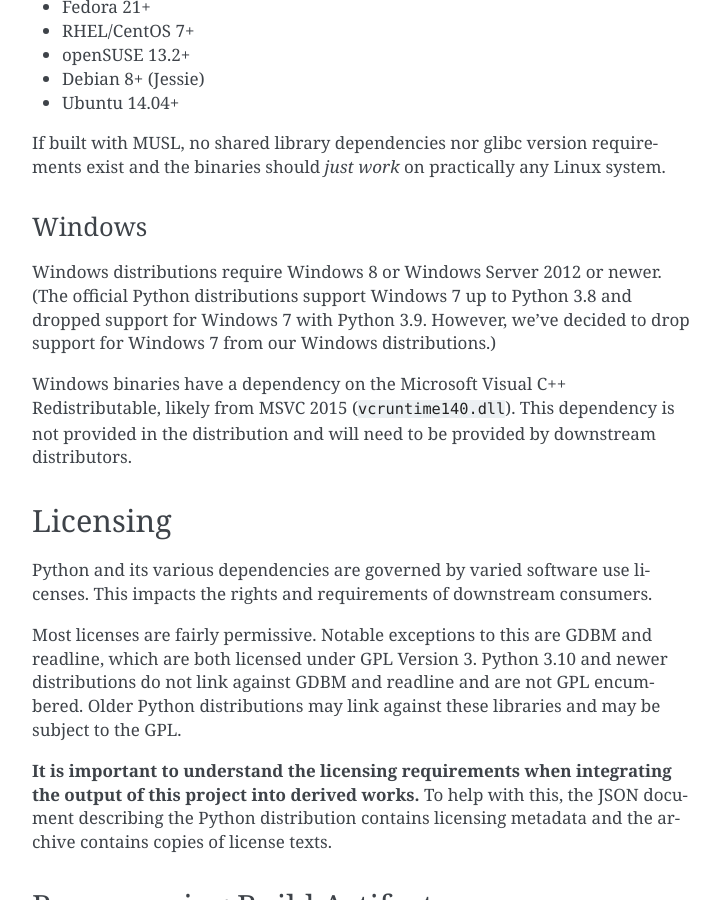
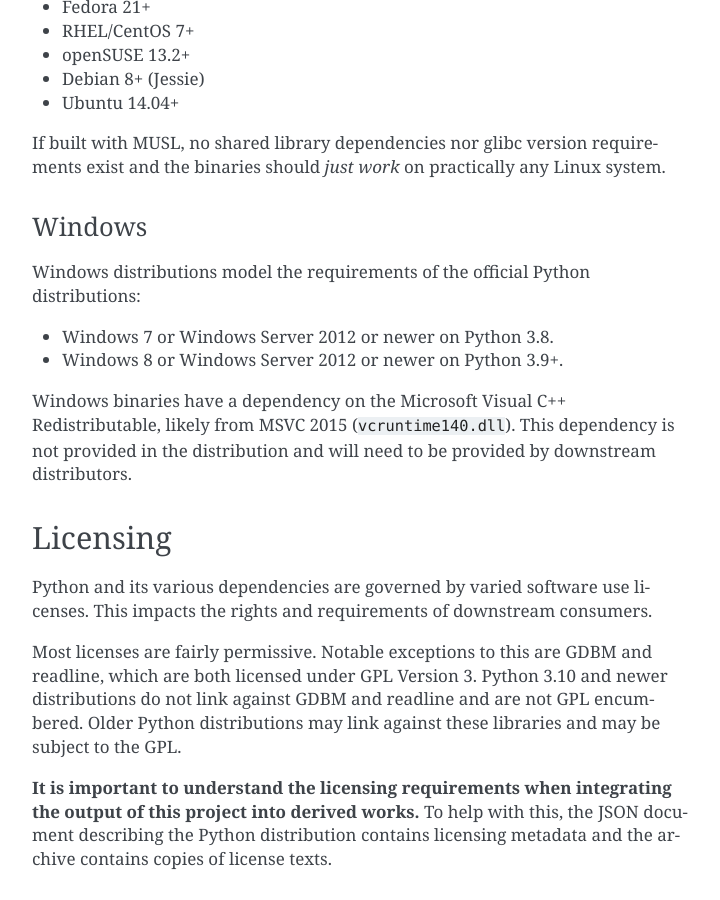
Before and after one commit to indygreg/python-build-standalone, a Sphinx documentation site: the page built from docs/running.rst, in a window 1280 px wide and 900 px high, scrolled down 1314 px. Shown: the whole window, without its empty margins (388-1108 px from the left). Built offline with Sphinx 7.4.7, drawn with Linux system fonts in a browser that asks for light colours.

Commit message:
windows: restore windows 7 support on Python 3.8
Closes #101.

```diff
--- a/docs/running.rst
+++ b/docs/running.rst
@@ -75,10 +75,11 @@
 Windows
 -------
 
-Windows distributions require Windows 8 or Windows Server 2012 or newer. (The
-official Python distributions support Windows 7 up to Python 3.8 and dropped
-support for Windows 7 with Python 3.9. However, we've decided to drop
-support for Windows 7 from our Windows distributions.)
+Windows distributions model the requirements of the official Python
+distributions:
+
+* Windows 7 or Windows Server 2012 or newer on Python 3.8.
+* Windows 8 or Windows Server 2012 or newer on Python 3.9+.
 
 Windows binaries have a dependency on the Microsoft Visual C++ Redistributable,
 likely from MSVC 2015 (``vcruntime140.dll``). This dependency is not
```
Also changed, not shown: 1 other file.
